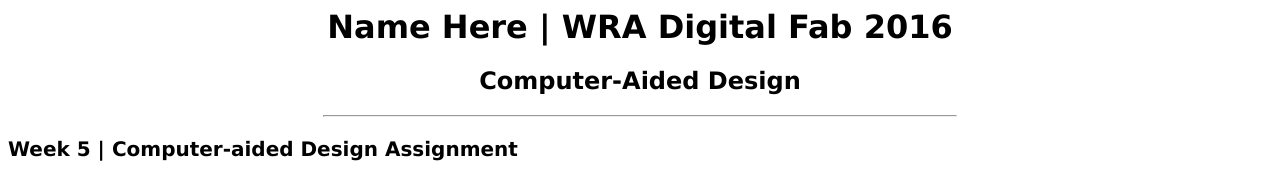
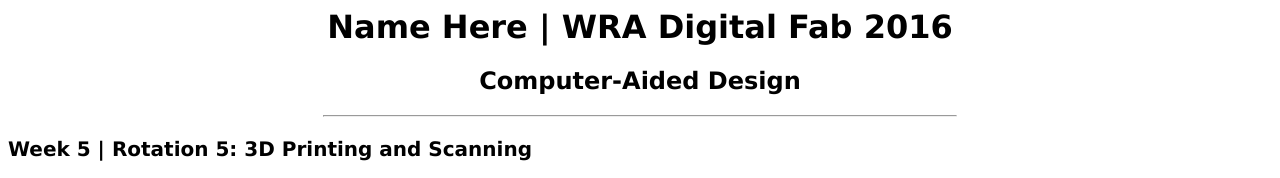
Before and after one commit to harmana/harmana, a plain HTML site: page week5.html in a window 1280 px wide. Shown: the top 178 px of the page. Drawn offline with Linux system fonts and the light colour scheme.

Commit message:
Update week5.html

```diff
--- a/week5.html
+++ b/week5.html
@@ -18,7 +18,7 @@ a {font-family:verdana;font-size:}100%;}
 <p>
 <hr style="width:50%">
 </p>
-<H3> Week 5 | Computer-aided Design Assignment</h3>
+<H3> Week 5 | Rotation 5: 3D Printing and Scanning</h3>
 <p>
 The assignment for the week was to create an enclosure for an Arduino Uno or Raspberry Pi (raster, vector, 2D, 3D, render, animate, simulate, ...) and document it on my Class Page using Fusion360. I included pictures and original files on my page. I mentioned what worked and did not work when creating the enclosure.
 
```
